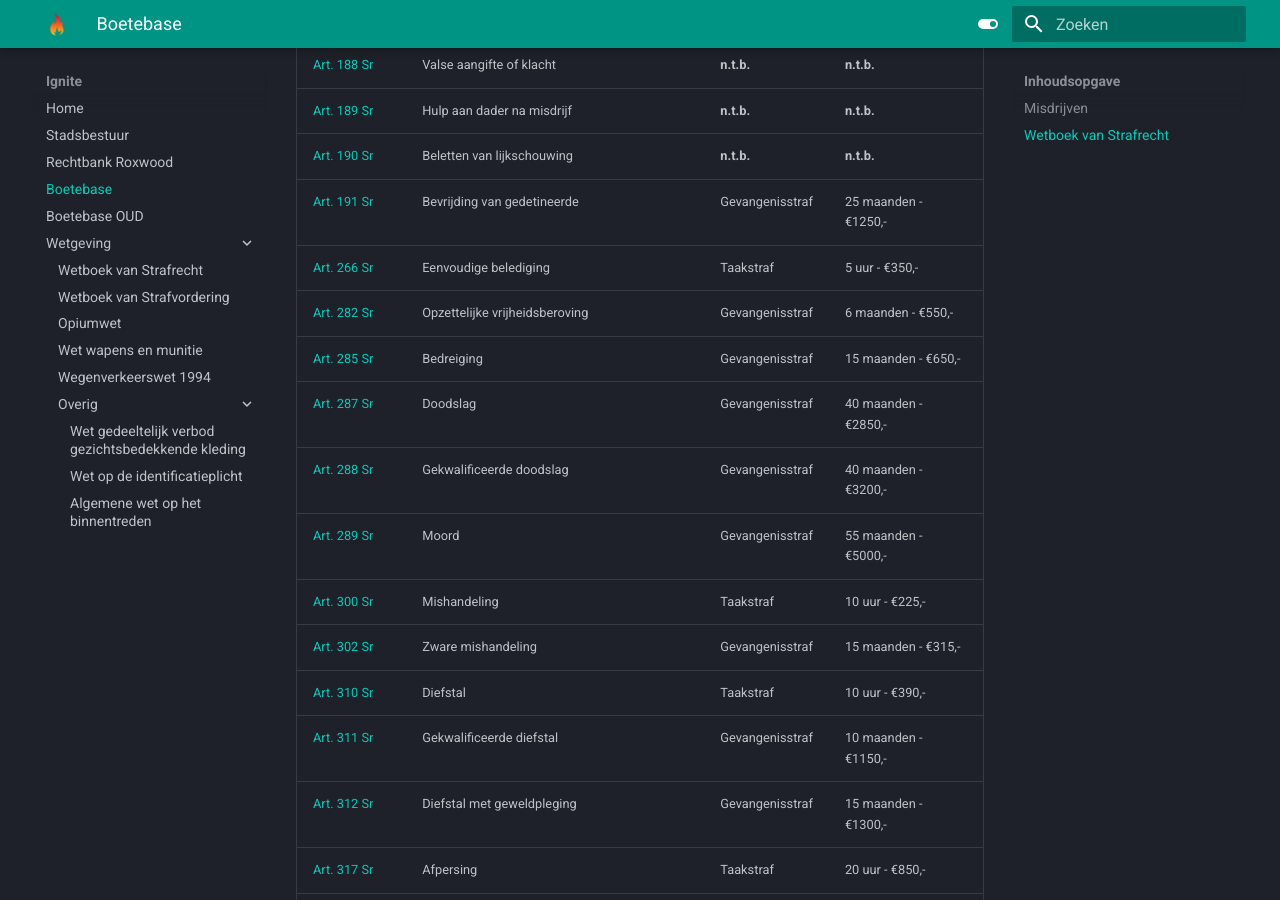
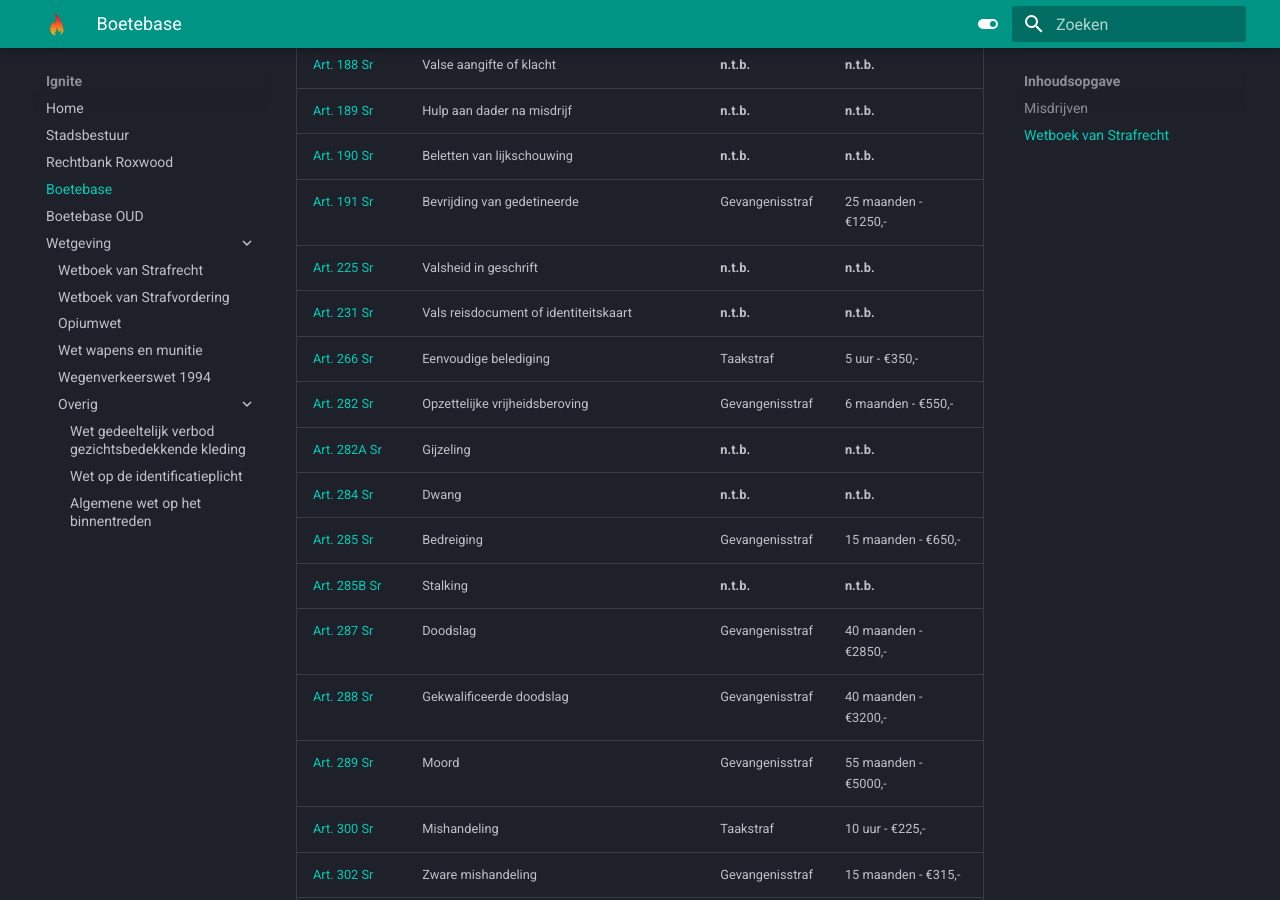
Before and after one commit to NLDenny/wetboek, an MkDocs documentation site: the page built from docs/overig/bb.md, in a window 1280 px wide and 900 px high, scrolled down 4533 px. Built offline with MkDocs 1.6.1 and Material for MkDocs 9.7.7, drawn with Linux system fonts in a browser that asks for light colours.

Commit message:
Update bb.md

```diff
--- a/docs/overig/bb.md
+++ b/docs/overig/bb.md
@@ -116,9 +116,14 @@ F116a | Inbrekerswerktuig | €115,- |
 [Art. 189 Sr](/wetboek/sr/#artikel-189-hulp-aan-dader-na-misdrijf) | Hulp aan dader na misdrijf | __n.t.b.__ | __n.t.b.__
 [Art. 190 Sr](/wetboek/sr/#artikel-190-beletten-van-lijkschouwing) | Beletten van lijkschouwing | __n.t.b.__ | __n.t.b.__
 [Art. 191 Sr](/wetboek/sr/#artikel-191-bevrijding-van-gedetineerde) | Bevrijding van gedetineerde | Gevangenisstraf | 25 maanden - €1250,-
+[Art. 225 Sr](/wetboek/sr/#artikel-225-valsheid-in-geschrift) | Valsheid in geschrift | __n.t.b.__ | __n.t.b.__
+[Art. 231 Sr](/wetboek/sr/#artikel-231-vals-reisdocument-of-identiteitskaart) | Vals reisdocument of identiteitskaart | __n.t.b.__ | __n.t.b.__
 [Art. 266 Sr](/wetboek/sr/#artikel-266-eenvoudige-belediging) | Eenvoudige belediging | Taakstraf | 5 uur - €350,-
 [Art. 282 Sr](/wetboek/sr/#artikel-282-opzettelijke-vrijheidsberoving) | Opzettelijke vrijheidsberoving | Gevangenisstraf | 6 maanden - €550,-
+[Art. 282A Sr](/wetboek/sr/#artikel-282A-gijzeling) | Gijzeling | __n.t.b.__ | __n.t.b.__
+[Art. 284 Sr](/wetboek/sr/#artikel-284-dwang) | Dwang | __n.t.b.__ | __n.t.b.__
 [Art. 285 Sr](/wetboek/sr/#artikel-285-bedreiging-met-ernstig-misdrijf) | Bedreiging | Gevangenisstraf | 15 maanden - €650,-
+[Art. 285B Sr](/wetboek/sr/#artikel-285B-staling) | Stalking | __n.t.b.__ | __n.t.b.__
 [Art. 287 Sr](/wetboek/sr/#artikel-287-doodslag) | Doodslag | Gevangenisstraf | 40 maanden - €2850,-
 [Art. 288 Sr](/wetboek/sr/#artikel-288-gekwalificeerde-doodslag) | Gekwalificeerde doodslag | Gevangenisstraf | 40 maanden - €3200,-
 [Art. 289 Sr](/wetboek/sr/#artikel-289-moord) | Moord | Gevangenisstraf | 55 maanden - €5000,-
```
